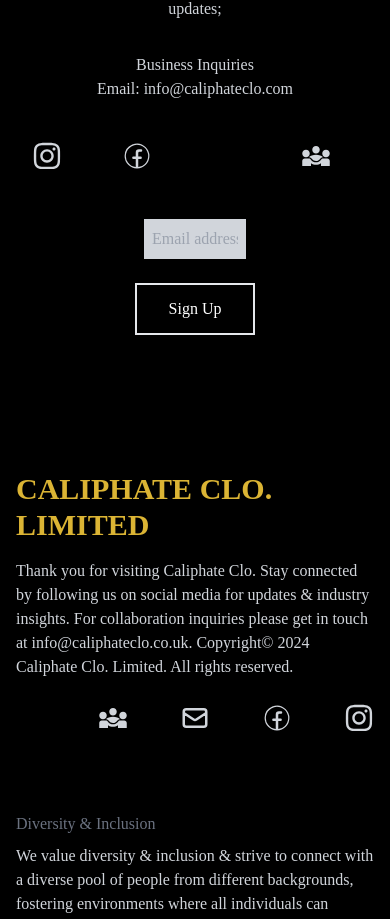
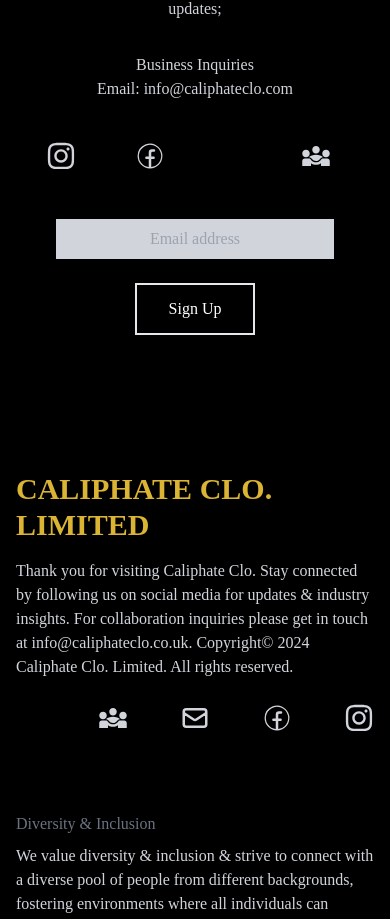
Before and after one commit to riz1ash786/caliphateclo, a React (Create React App) app: page / in a window 390 px wide. Shown: the part 4399-5318 px from the top of the page. Built offline with nearby package versions, Linux system fonts and the light colour scheme; some icons are missing.

Commit message:
signup form adjustment for mobile

```diff
--- a/src/components/Signup.jsx
+++ b/src/components/Signup.jsx
@@ -42,16 +42,16 @@
 
             </div>
             <div className='pb-4 max-w-[1000px] w-full grid grid-cols-4 gap-8 px-2'>
-              <p><a className='pt-2 flex sm:justify-center text-gray-300 hover:text-[#dbb434]'
+              <p><a className='pt-2 flex justify-center text-gray-300 hover:text-[#dbb434]'
               href='https://www.instagram.com/'><FaInstagram size={30} /></a></p>
-                          <p><a className='pt-2 flex sm:justify-center text-gray-300 hover:text-[#dbb434]'
+                          <p><a className='pt-2 flex justify-center text-gray-300 hover:text-[#dbb434]'
               href='https://www.facebook.com/'><CiFacebook size={30} /></a></p>
-                          <p><a className='pt-2 flex sm:justify-center text-gray-300 hover:text-[#dbb434]'
+                          <p><a className='pt-2 flex justify-center text-gray-300 hover:text-[#dbb434]'
               href='https://www.x.com/'><FaXTwitter size={30} /></a></p>
                           <p>        <a className='pt-2 flex sm:justify-center' href={pdf2} download="Caliphate Clo. Diversity & Inclusion Statement.pdf"><MdOutlineDiversity3 size={30} className='hover:text-[#dbb434]'/></a></p>
             </div>
           </div>
-            <input className='text-center my-4 mx-32 p-2 bg-gray-300' type="email" placeholder='Email address' name='email' />
+            <input className='text-center my-4 mx-10 p-2 bg-gray-300' type="email" placeholder='Email address' name='email' />
               <button className='text-white border-2 hover:bg-[#dbb434] hover:border-[#dbb434] hover:text-[#000000] px-8 py-3 my-2 mx-auto flex items-center' type='submit' value='Send'>Sign Up</button>
         </form>
     </div>
```
Also changed, not shown: 13 other files (tests, documents, lock files or other folders).
